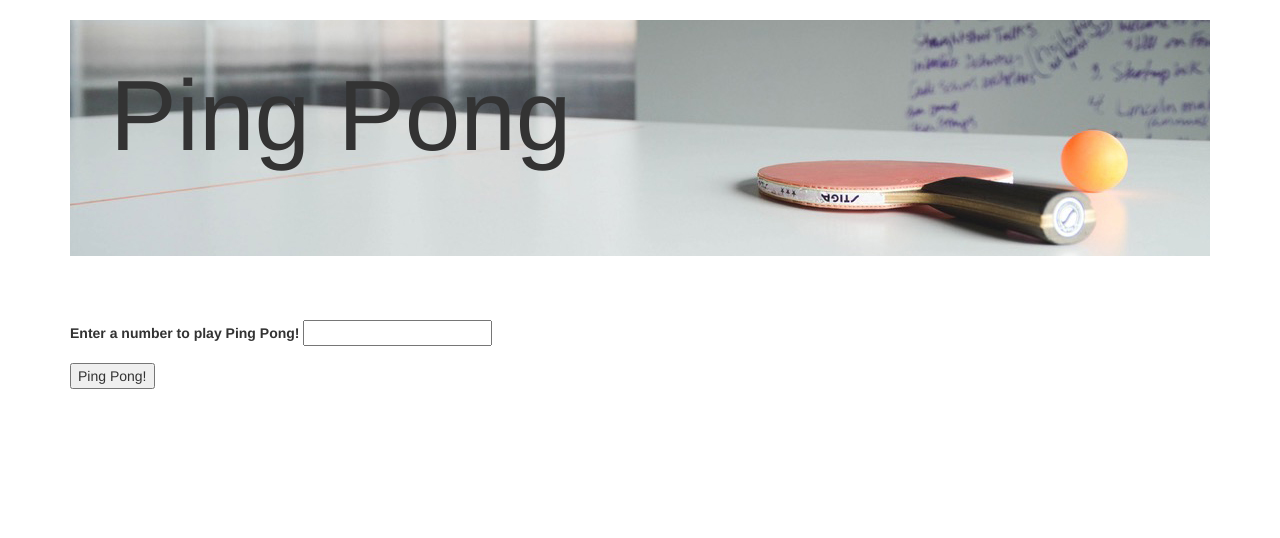
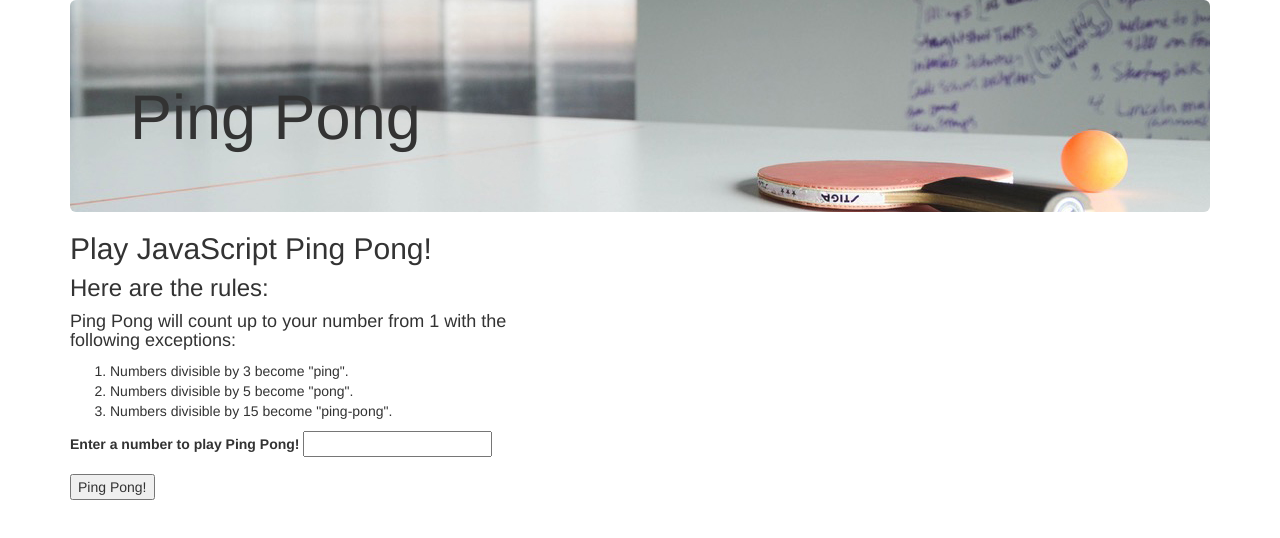
Before and after one commit to warnock/ping-pong, a plain HTML site: page index.html in a window 1280 px wide. Drawn offline with nearby package versions, Linux system fonts and the light colour scheme.

Commit message:
Add custom styles.

```diff
--- a/css/styles.css
+++ b/css/styles.css
@@ -1,10 +1,17 @@
-.header {
+.jumbotron {
   background: url(../img/pingPong.jpg) no-repeat;
   background-attachment: fixed;
   background-size: contain;
-  height: 300px;
+  height: auto;
+  margin-bottom: 20px;
+  padding-bottom: 50px;
 }
 h1 {
-  font-size: 100px;
-  padding: 40px;
+  padding-top: 15px;
 }
+h3 {
+  margin-top:0;
+}
+.container2 {
+  width: 40%;
+}
--- a/index.html
+++ b/index.html
@@ -11,9 +11,18 @@
   </head>
   <body>
     <div class="container">
-      <div class="header">
+      <div class="jumbotron">
         <h1>Ping Pong</h1>
       </div>
+      <div class="container2">
+        <h2>Play JavaScript Ping Pong!</h2>
+        <h3>Here are the rules:</h3>
+        <h4>Ping Pong will count up to your number from 1 with the following exceptions:</h4>
+        <ol>
+          <li>Numbers divisible by 3 become "ping".</li>
+          <li>Numbers divisible by 5 become "pong".</li>
+          <li>Numbers divisible by 15 become "ping-pong".</li>
+        </ol>
         <form id="pingPong">
           <div class="form-group">
             <label for="numInput">Enter a number to play Ping Pong!</label>
@@ -23,7 +32,8 @@
         </form>
 
       <div id="output"></div>
-      <ul id="outputUl"></ul>
+        <p id="outputUl"></p>
+      </div>
     </div>
   </body>
 </html>
--- a/js/scripts.js
+++ b/js/scripts.js
@@ -22,7 +22,7 @@ $(function(){
     console.log(resultArray);
     var result = divisible(inputNum);
     resultArray.forEach(function(number){
-      $("#outputUl").append("<li>"+number+"</li>");
+      $("#outputUl").append("<p>"+number+"</p>");
     });
   });
 });
```
Lines whose indentation alone changed are shown as unchanged.
